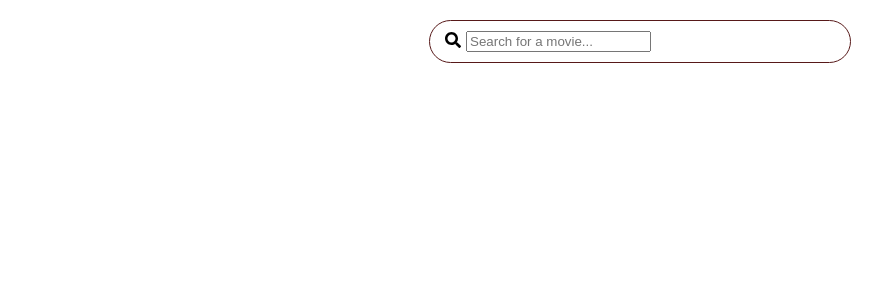
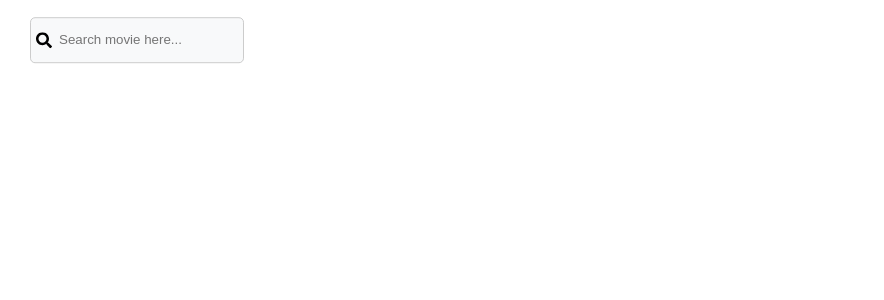
Before and after one commit to fardowsa1234/elite-2.2-movie-website, a React (Create React App) app: page / in a window 1280 px wide. Shown: the top 300 px of the page, without its empty margins (0-884 px from the left). Built offline with nearby package versions, Linux system fonts and the light colour scheme.

Commit message:
searchbar

```diff
--- a/package.json
+++ b/package.json
@@ -35,5 +35,8 @@
       "last 1 firefox version",
       "last 1 safari version"
     ]
+  },
+  "devDependencies": {
+    "@babel/plugin-proposal-private-property-in-object": "^7.21.11"
   }
 }
--- a/src/components/Searchbar/Searchbar.jsx
+++ b/src/components/Searchbar/Searchbar.jsx
@@ -1,38 +1,43 @@
 import React, { useState } from 'react';
-import { FaSearch, FaTimes } from 'react-icons/fa';
+import { FaSearch } from 'react-icons/fa';
+import './style.css';
 
-const SearchBar = ({ handleSearch }) => {
-  const [query, setQuery] = useState('');
+const Searchbar = () => {
+  const [input, setInput] = useState("");
+  const fetchData = (value) => {
+    fetch("")
+    .then((response) => response.json())
+    .then((json) => {
 
-  const handleChange = (e) => {
-    setQuery(e.target.value);
-    handleSearch(e.target.value);
-  };
+      const results = json.filter((user) => {
+        return (
+        value &&
+         user &&
+         user.name && user.name.tolowerCase().includes(value)
+        );
+      })
+      console.log(results);
+    });
+  }
 
-  const clearSearch = () => {
-    setQuery('');
-    handleSearch('');
-  };
+const handleChange = (value) => {
+  setInput(value);
+  fetchData(value);
 
+
+};
   return (
-    <div className="search-bar-container">
-      <div className="search-icon">
-        <FaSearch />
-      </div>
+    <div className='input-wrapper'>
+      <FaSearch className='search-icon' />
       <input
-        type="text"
-        placeholder="Search for a movie..."
-        value={query}
-        onChange={handleChange}
-        className="search-bar"
+        type='text'
+        placeholder='Search movie here...'
+        value={input}
+        onChange={(e) => handleChange(e.target.value)}
+        className='search-input'
       />
-      {query && (
-        <div className="clear-icon" onClick={clearSearch}>
-          <FaTimes />
-        </div>
-      )}
     </div>
-  );
-};
+  )
+}
 
-export default SearchBar;
+export default Searchbar;
--- a/src/components/Searchbar/style.css
+++ b/src/components/Searchbar/style.css
@@ -1,26 +1,28 @@
-.search-bar-container {
-    display: flex;
-    align-items: center;
-    width: 100%;
-    max-width: 400px;
-    margin: 20px auto;
-    border: 1px solid #571919;
-    border-radius: 50px;
-    padding: 10px;
-  }
+.input-wrapper {
+  display: flex;
+  align-items: center;
+  border-radius: none;
+  height: 2.1rem;
+  padding: 5px;
+  border: 1px solid #ccc;
+  border-radius: 5px;
+  background-color: #f8f9fa;
+  position: absolute;
+  top: 5%; /* Position at the vertical center of the screen */
+  transform: translateY(-50%); /* Move up by half of its height to center vertically */
+  left: 30px; /* Position from the left side */
+}
 
-  .search-icon,
-  .clear-icon {
-    margin: 0 5px;
-    cursor: pointer;
-  }
+.search-icon {
+  margin-right: 5px;
+}
+.search-icon:hover {
+  color: #333; /* Change color on hover */
+  cursor: pointer; /* Change cursor to pointer on hover */
+}
 
-
-
-  .clear-icon {
-    color: #c0bdae;
-  }
-
-  .clear-icon:hover {
-    color: #333;
-  }
+.search-input {
+  border: none;
+  outline: none;
+  background: none;
+}
```
Also changed, not shown: 1 other file (tests, documents, lock files or other folders).
